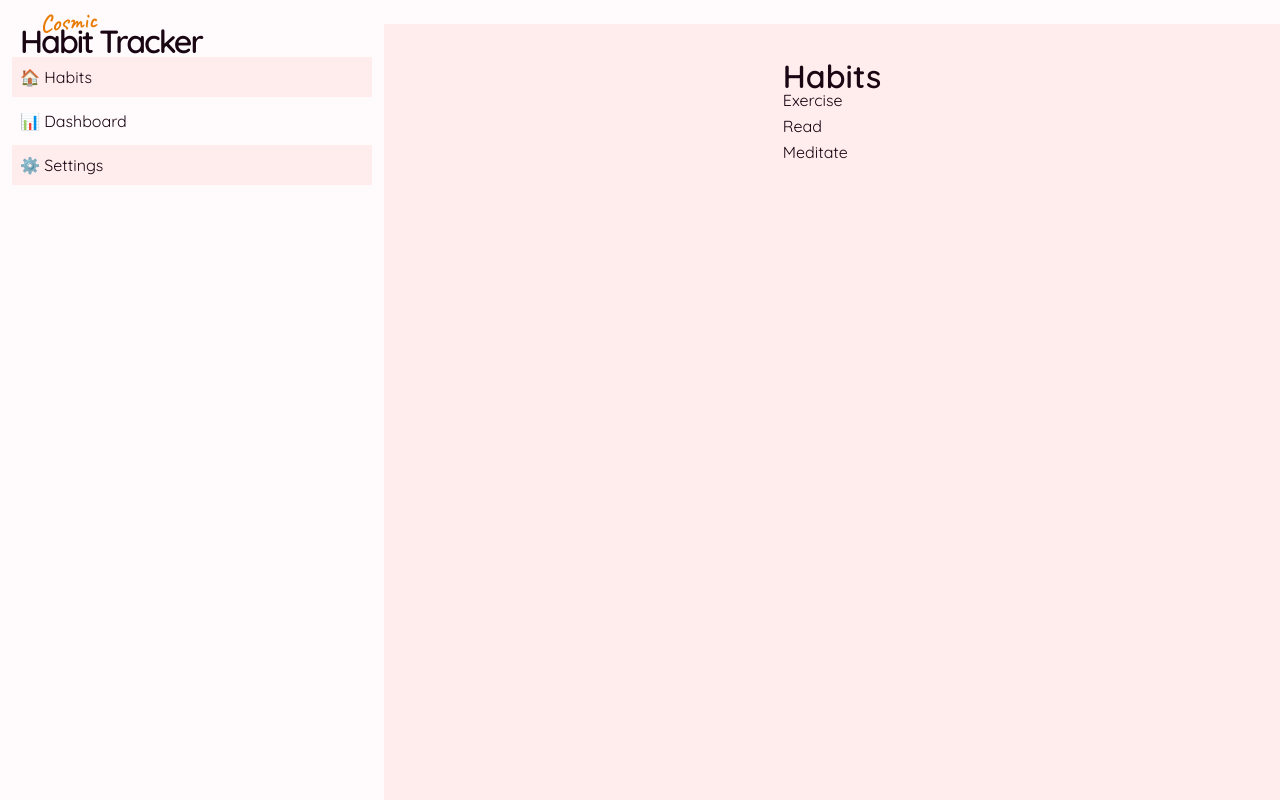
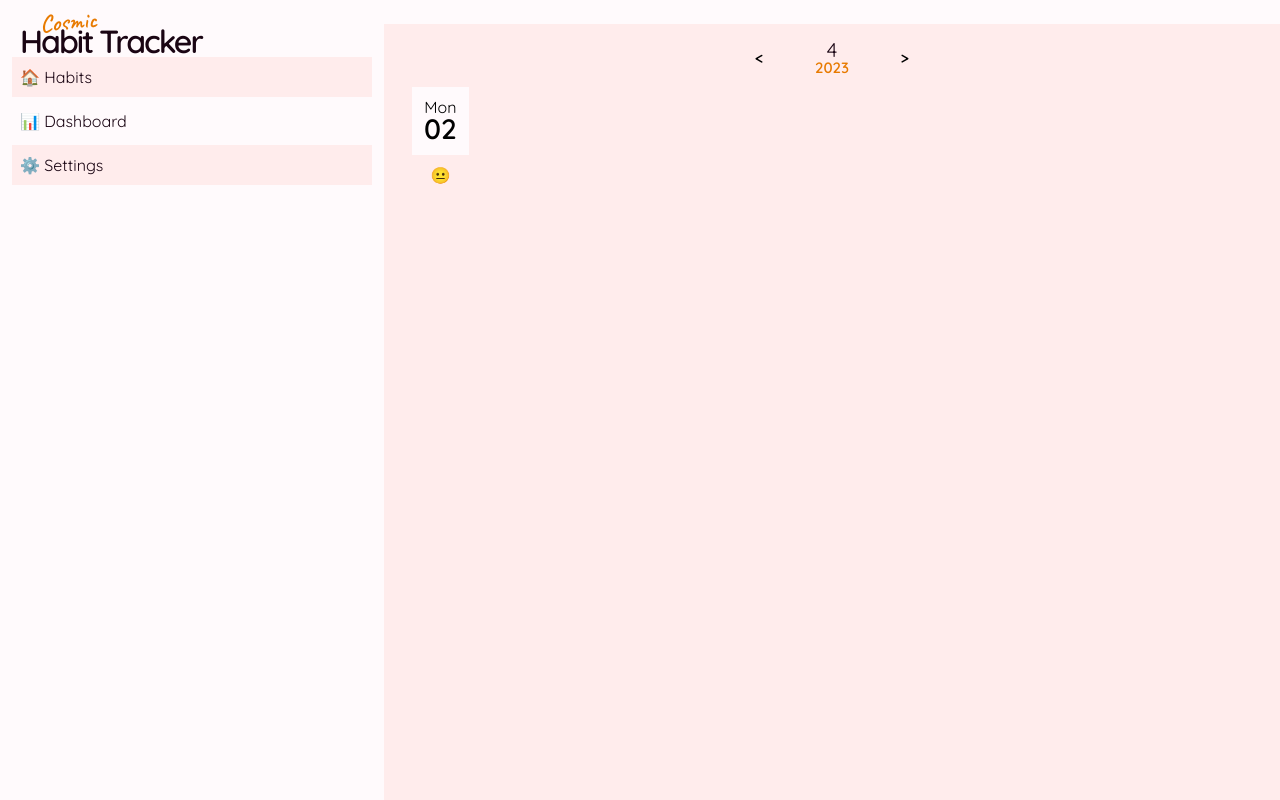
Before and after one commit to jermbo/CosmicHabitTracker, a Vue app in the folder habit-vue/: page /habits in a window 1280 px wide. Built offline with nearby package versions, Linux system fonts and the light colour scheme.

Commit message:
progress

```diff
--- /dev/null
+++ b/habit-vue/src/components/DatePicker/DatePicker.vue
@@ -0,0 +1,39 @@
+<template>
+	<section class="date-selection-wrapper">
+		<MonthSelect :currentMonth="monthName" :currentYear="currentYear" @prevMonth="previousMonth" />
+		<Days />
+	</section>
+</template>
+
+<script setup lang="ts">
+import { computed, toRef } from 'vue';
+import Days from './Days.vue';
+import MonthSelect from './MonthSelect.vue';
+
+const currentDate = new Date();
+const currentMonth = toRef(currentDate.getMonth());
+const currentYear = toRef(currentDate.getFullYear());
+
+const monthName = computed(() => {
+	const tempDate = new Date();
+	return currentMonth.value.toLocaleString('default', { month: 'long' });
+});
+
+const previousMonth = () => {
+	// const currentMonthIndex = new Date(`${currentMonth.value} 1, ${currentYear.value}`).getMonth();
+	// console.log({ currentMonthIndex });
+	// const previousMonthIndex = currentMonthIndex === 0 ? 11 : currentMonthIndex - 1;
+	// console.log({ previousMonthIndex, test: `${currentYear.value}-${previousMonthIndex + 1}-01` });
+	// const previousMonth = new Date(
+	// 	`${currentYear.value}-${previousMonthIndex + 1}-01`
+	// ).toLocaleString('default', { month: 'long' });
+	// currentMonth.value = previousMonth;
+	// console.log(currentMonth);
+	const prevMonth = currentMonth.value > 0 ? currentMonth.value - 1 : 11;
+	const prevYear = prevMonth === 11 ? currentYear.value - 1 : currentYear.value;
+	currentMonth.value = prevMonth;
+	currentYear.value = prevYear;
+};
+</script>
+
+<style scoped></style>
--- /dev/null
+++ b/habit-vue/src/components/DatePicker/Days.vue
@@ -0,0 +1,60 @@
+<template>
+	<div class="days-wrapper">
+		<button class="day">
+			<span class="date">
+				<span>Mon</span>
+				<span>02</span>
+			</span>
+			<span class="mood">😐</span>
+		</button>
+	</div>
+</template>
+
+<script setup lang="ts">
+console.log('days');
+</script>
+
+<style scoped>
+.days-wrapper {
+	display: flex;
+	gap: var(--space-md);
+	overscroll-behavior: contain;
+	scroll-behavior: smooth;
+	overflow: auto;
+	padding: var(--space-md);
+}
+
+.day {
+	border-radius: var(--round-md);
+	display: flex;
+	flex-direction: column;
+	align-items: center;
+	gap: var(--space-md);
+	border: 0;
+	padding: 0;
+	transition: var(--transition);
+
+	&:focus-visible,
+	&:hover {
+		box-shadow: var(--outline);
+	}
+}
+
+.current {
+	box-shadow: var(--outline);
+}
+
+.date {
+	border-radius: var(--round-md);
+	display: inline-block;
+	padding: var(--space-md);
+	background: var(--bkg);
+	display: flex;
+	flex-direction: column;
+
+	& span:nth-child(2) {
+		font-weight: bold;
+		font-size: 1.75em;
+	}
+}
+</style>
--- /dev/null
+++ b/habit-vue/src/components/DatePicker/MonthSelect.vue
@@ -0,0 +1,81 @@
+<template>
+	<div class="month-selector">
+		<button title="Go to previous month" class="month-btn month-prev" @click="prevMonth">
+			<span class="sr-only">Previous Month</span>
+		</button>
+		<p class="month-wrapper">
+			<span class="month">{{ currentMonth }}</span>
+			<span class="year">{{ currentYear }}</span>
+		</p>
+		<button title="Go to next month" class="month-btn month-next">
+			<span class="sr-only">Next Month</span>
+		</button>
+	</div>
+</template>
+
+<script setup lang="ts">
+import { toRefs, defineEmits } from 'vue';
+
+interface Props {
+	currentMonth: string | number;
+	currentYear: number;
+}
+
+const props = defineProps<Props>();
+const { currentMonth, currentYear } = toRefs(props);
+
+const emit = defineEmits(['prevMonth']);
+
+const prevMonth = () => {
+	// Emit the 'previous' event
+	console.log('previous month');
+	emit('prevMonth');
+};
+</script>
+
+<style scoped>
+.month-selector {
+	display: flex;
+	align-items: center;
+	justify-content: center;
+}
+
+.month-wrapper {
+	padding-inline: var(--space-sm);
+	display: flex;
+	flex-direction: column;
+	margin: 0;
+	gap: 0;
+	text-align: center;
+	font-size: var(--fs-lg);
+	width: 125px;
+}
+
+.year {
+	font-size: 0.75em;
+	font-weight: 700;
+	color: var(--customColor);
+}
+
+.month-btn {
+	display: block;
+	transition: var(--transition);
+	border-radius: var(--round-md);
+
+	&:focus-visible,
+	&:hover {
+		background-color: var(--customColor);
+	}
+
+	&::before {
+		content: '<';
+		font-weight: 700;
+	}
+}
+
+.month-next {
+	&::before {
+		content: '>';
+	}
+}
+</style>
--- a/habit-vue/src/views/Habits.vue
+++ b/habit-vue/src/views/Habits.vue
@@ -1,38 +1,13 @@
 <template>
-	<div class="habits">
-		<h1>Habits</h1>
-		<ul>
-			<li v-for="habit in habits" :key="habit.id">{{ habit.name }}</li>
-		</ul>
+	<div class="habits-wrapper">
+		<DatePicker />
 	</div>
 </template>
 
-<script>
-export default {
-	name: 'Habits',
-	data() {
-		return {
-			habits: [
-				{ id: 1, name: 'Exercise' },
-				{ id: 2, name: 'Read' },
-				{ id: 3, name: 'Meditate' }
-			]
-		};
-	}
-};
+<script setup lang="ts">
+import DatePicker from '@components/DatePicker/DatePicker.vue';
+
+console.log('habits');
 </script>
 
-<style scoped>
-.habits {
-	max-width: 800px;
-	margin: 0 auto;
-	padding: 20px;
-}
-ul {
-	list-style: none;
-	padding: 0;
-}
-li {
-	margin-bottom: 10px;
-}
-</style>
+<style scoped></style>
```
